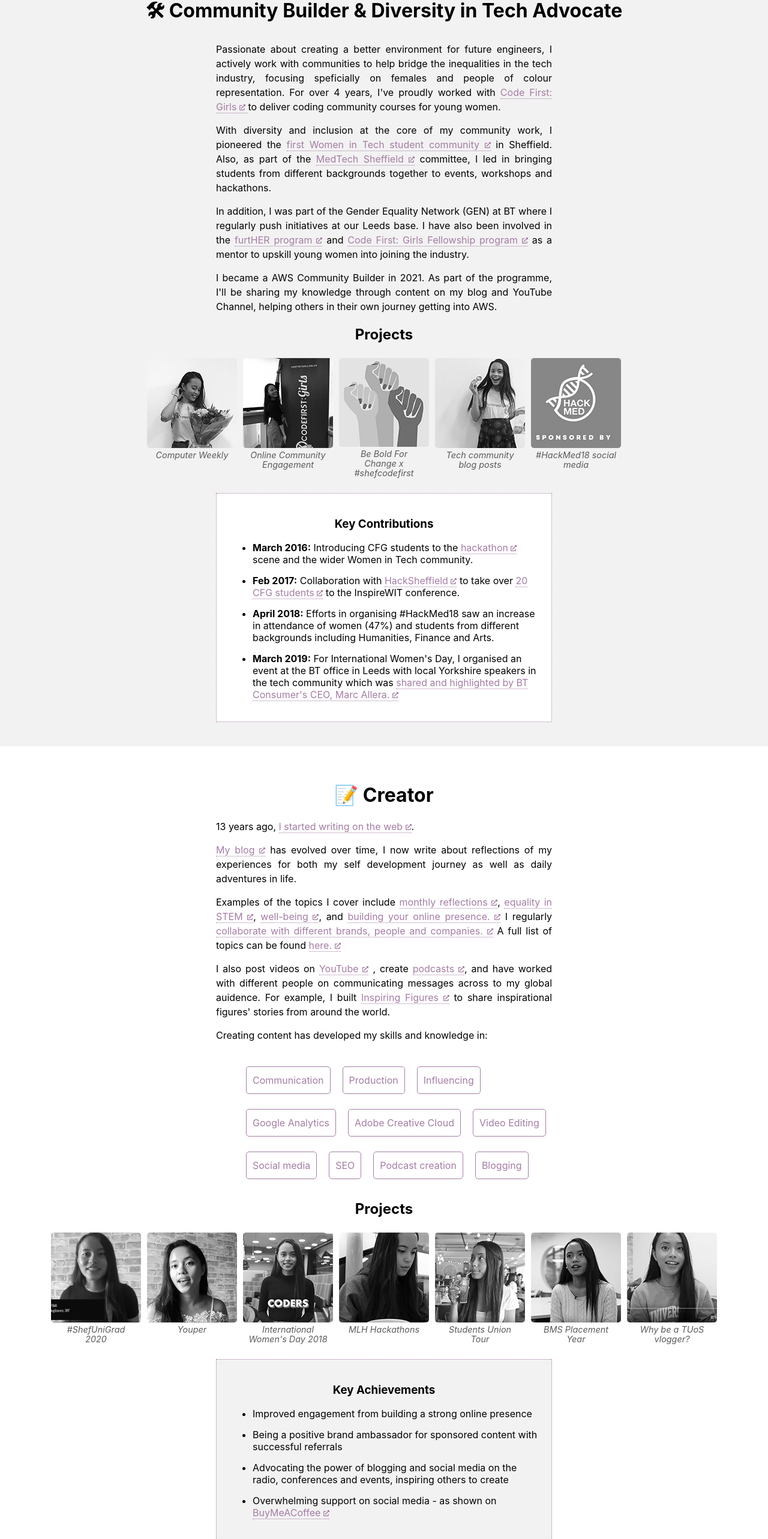
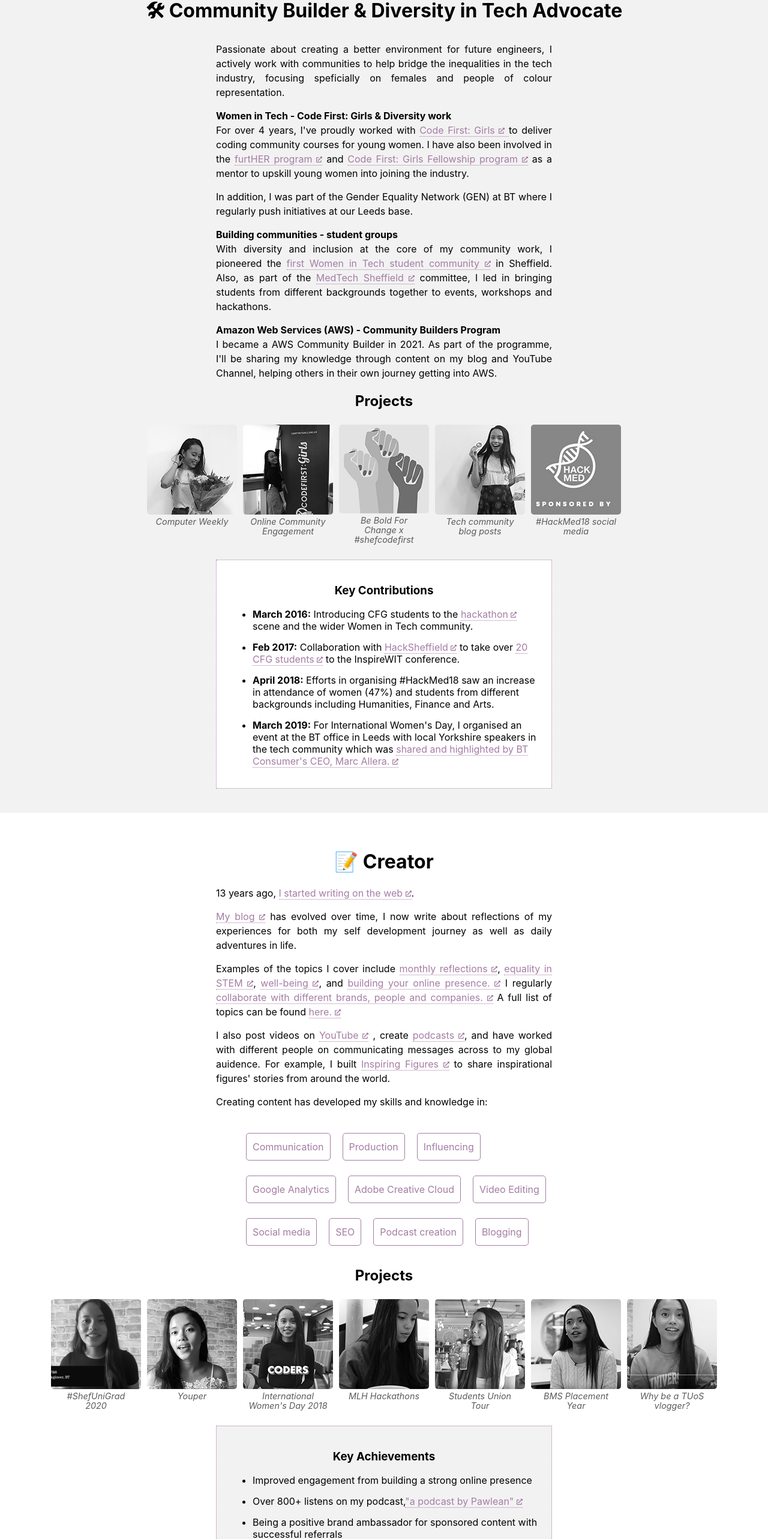
Before and after one commit to pawlean/nextpn, a Next.js app: page / in a window 1280 px wide. Shown: the part 2947-5513 px from the top of the page at 60% size. Built offline with nearby package versions, Linux system fonts and the light colour scheme.

Commit message:
Update creator/community section

```diff
--- a/components/community.js
+++ b/components/community.js
@@ -9,7 +9,10 @@ function Community() {
         Passionate about creating a better environment for future engineers, I
         actively work with communities to help bridge the inequalities in the
         tech industry, focusing speficially on females and people of colour
-        representation. For over 4 years, I've proudly worked with{" "}
+        representation.
+
+        </p>
+        <p><strong>Women in Tech - Code First: Girls & Diversity work</strong><br/>For over 4 years, I've proudly worked with{" "}
         <a
           href="http://twitter.com/codefirstgirls"
           target="_blank"
@@ -24,8 +27,42 @@ function Community() {
           />{" "}
         </a>
         to deliver coding community courses for young women.{" "}
+        I have also been
+        involved in the{" "}
+        <a
+          href="https://www.codefirstgirls.org.uk/bt--cfg-digital-intensive.html"
+          target="_blank"
+          aria-describedby="new-window-1"
+          rel="noopener"
+        >
+          furtHER program{" "}
+          <img
+            src="/images/main/external.svg"
+            alt="opens in new window"
+            className="external"
+          />
+        </a>{" "}
+        and{" "}
+        <a
+          href="https://www.codefirstgirls.org.uk/"
+          target="_blank"
+          aria-describedby="new-window-1"
+          rel="noopener"
+        >
+          Code First: Girls Fellowship program{" "}
+          <img
+            src="/images/main/external.svg"
+            alt="opens in new window"
+            className="external"
+          />
+        </a>{" "}
+        as a mentor to upskill young women into joining the industry.
       </p>
       <p>
+        In addition, I was part of the Gender Equality Network (GEN) at BT
+        where I regularly push initiatives at our Leeds base.
+      </p>
+      <p><strong>Building communities - student groups</strong><br/>
         With diversity and inclusion at the core of my community work, I
         pioneered the{" "}
         <a
@@ -58,40 +95,8 @@ function Community() {
         committee, I led in bringing students from different backgrounds
         together to events, workshops and hackathons.
       </p>
-      <p>
-        In addition, I was part of the Gender Equality Network (GEN) at BT
-        where I regularly push initiatives at our Leeds base. I have also been
-        involved in the{" "}
-        <a
-          href="https://www.codefirstgirls.org.uk/bt--cfg-digital-intensive.html"
-          target="_blank"
-          aria-describedby="new-window-1"
-          rel="noopener"
-        >
-          furtHER program{" "}
-          <img
-            src="/images/main/external.svg"
-            alt="opens in new window"
-            className="external"
-          />
-        </a>{" "}
-        and{" "}
-        <a
-          href="https://www.codefirstgirls.org.uk/"
-          target="_blank"
-          aria-describedby="new-window-1"
-          rel="noopener"
-        >
-          Code First: Girls Fellowship program{" "}
-          <img
-            src="/images/main/external.svg"
-            alt="opens in new window"
-            className="external"
-          />
-        </a>{" "}
-        as a mentor to upskill young women into joining the industry.
-      </p>
-      <p>I became a AWS Community Builder in 2021. As part of the programme,
+
+      <p><strong>Amazon Web Services (AWS) - Community Builders Program</strong><br/>I became a AWS Community Builder in 2021. As part of the programme,
         I'll be sharing my knowledge through content on my blog and YouTube Channel, helping others in their own journey getting into AWS. </p>
 
       <h2>Projects</h2>
--- a/components/creator.js
+++ b/components/creator.js
@@ -250,6 +250,20 @@ function Creator() {
         <h3>Key Achievements</h3>
         <ul>
           <li>Improved engagement from building a strong online presence</li>
+          <li>Over 800+ listens on my podcast,
+          <a
+              href="https://podcast.pawlean.com"
+              target="_blank"
+              aria-describedby="new-window-1"
+              rel="noopener"
+            >
+              "a podcast by Pawlean"{" "}
+              <img
+                src="/images/main/external.svg"
+                alt="opens in new window"
+                className="external"
+              />
+            </a></li>
           <li>
             Being a positive brand ambassador for sponsored content with
             successful referrals{" "}
```
